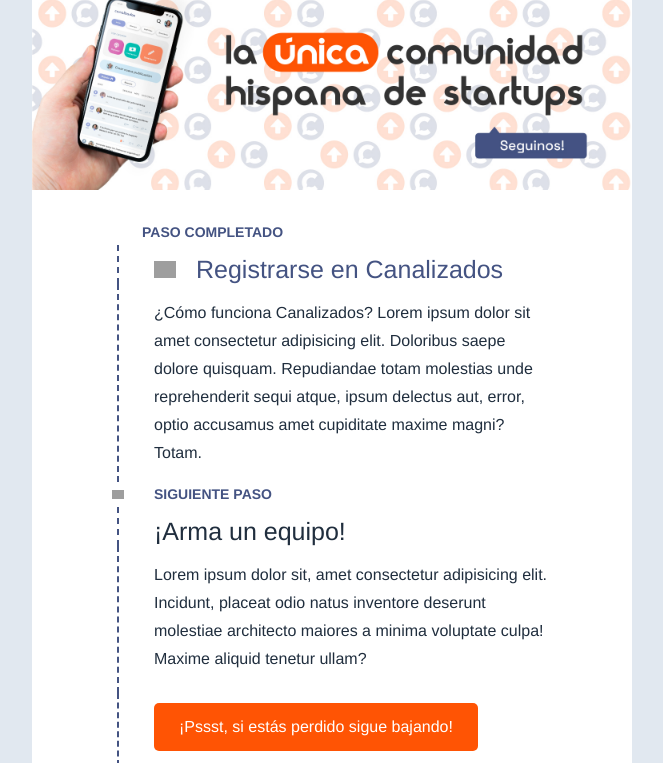
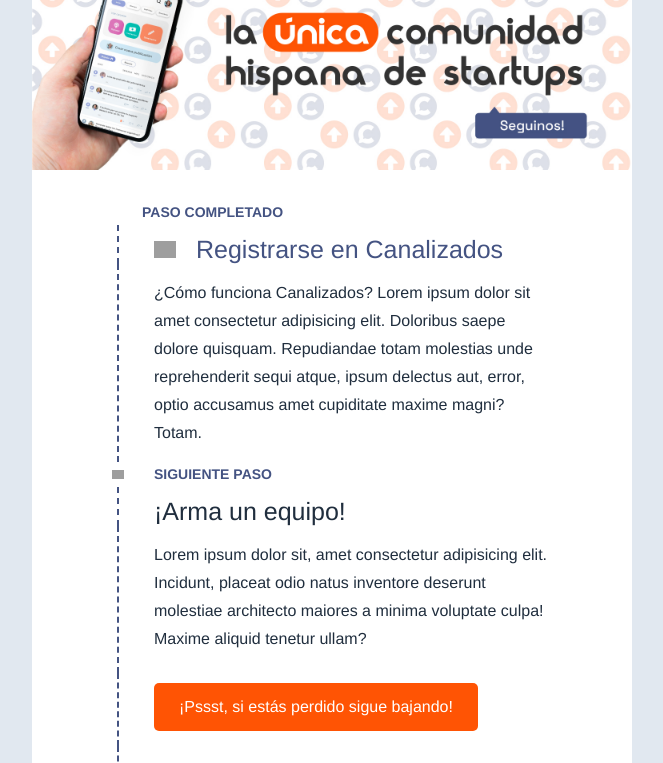
Before and after one commit to juliswer/newslatter-page, a plain HTML site: page index.html in a window 1280 px wide. Shown: the part 384-1147 px from the top of the page, without its empty margins (308-971 px from the left). Drawn offline with Linux system fonts and the light colour scheme; grey boxes are pictures that could not be loaded.

Commit message:
uploading new files

```diff
--- a/index.html
+++ b/index.html
@@ -95,7 +95,7 @@
         </tr>
       </table>
       <div style="background:#e1e8f0;">
-        <table width="100%" class="content" border="0" cellpadding="0" cellspacing="0" style="border-radius: 20px; margin-top: 20px; max-width:600px; font-family:Helvetica, Arial, sans-serif; background:#ffffff;" align="center" bgcolor="FFFFFF">
+        <table width="100%" class="content" border="0" cellpadding="0" cellspacing="0" style="max-width:600px; font-family:Helvetica, Arial, sans-serif; background:#ffffff;" align="center" bgcolor="FFFFFF">
           <tr>
             <td>
               <table cellpadding="0" cellspacing="0" width="100%" style="min-width: 100%; " class="stylingblock-content-wrapper">
```
